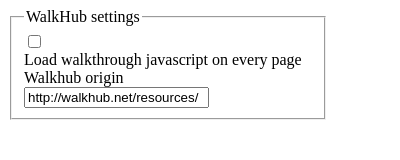
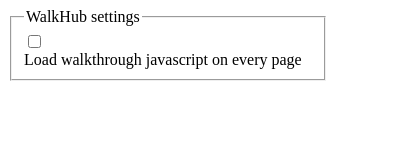
Before and after one commit to Pronovix/WalkHub-browser-plugin, a browser extension: page src/walkhub/popup.html in a window 400 px wide. Drawn offline with nearby package versions, Linux system fonts and the light colour scheme; files whose address does not match are found by name.

Commit message:
Remove walkhub origin setting from chrome

```diff
--- a/src/walkhub/popup.html
+++ b/src/walkhub/popup.html
@@ -11,9 +11,6 @@
         <legend>WalkHub settings</legend>
         <input type="checkbox" name="client-js-enabled" id="client-js-enabled"/> <br />
         <label for="client-js-enabled">Load walkthrough javascript on every page</label>
-
-        <label for="walkhub-origin">Walkhub origin</label>
-        <input type="text" name="walkhub-origin" id="walkhub-origin"/> <br />
     </fieldset>
 </form>
 </body>
```
